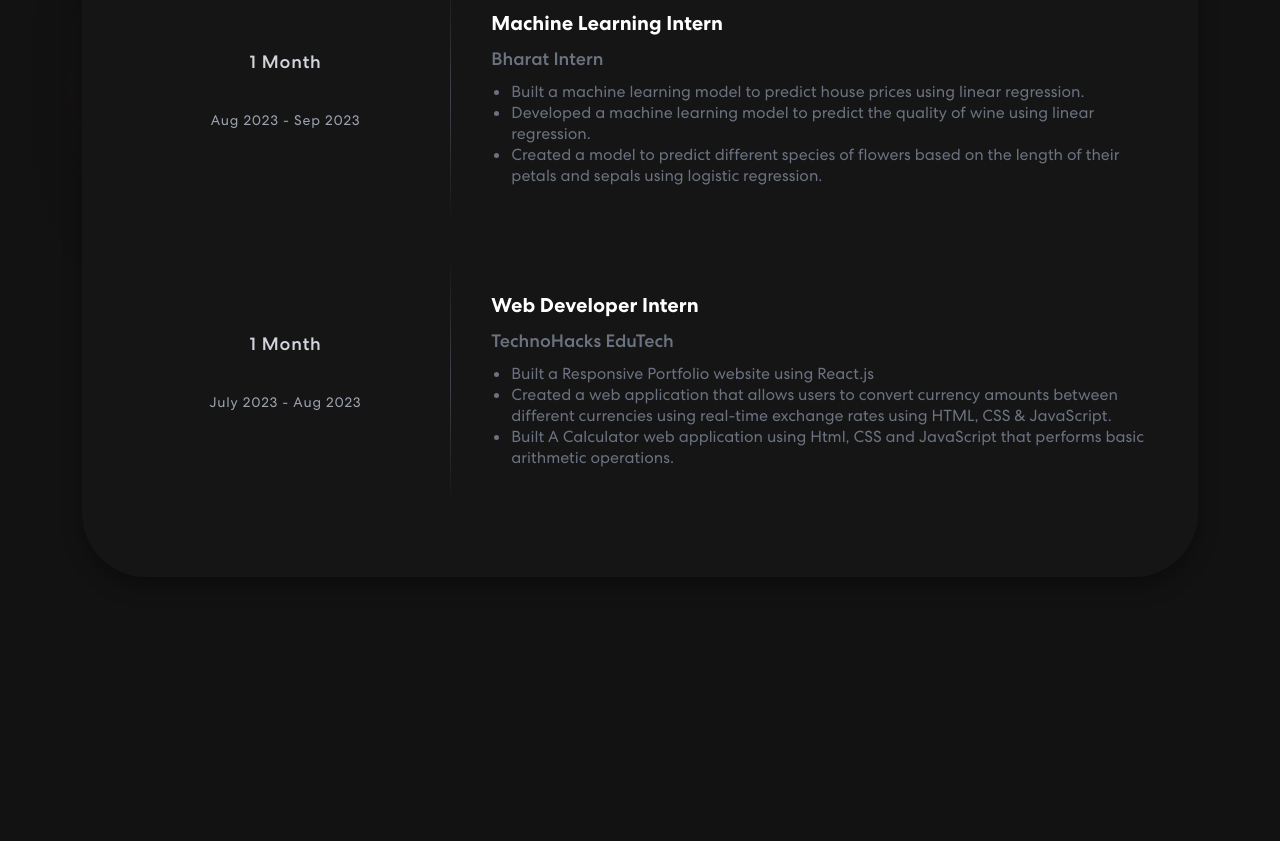
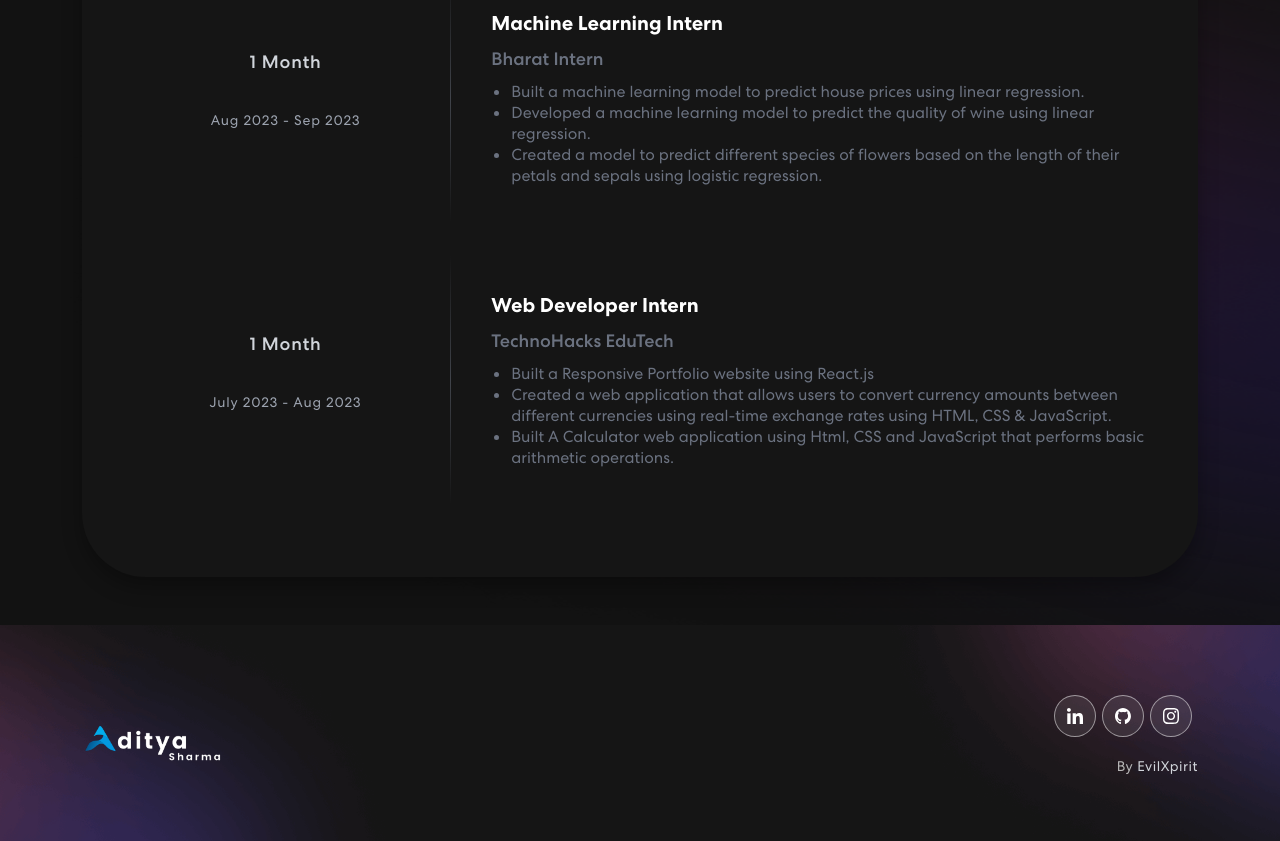
Before and after one commit to EvilXpirit/react-tailwind-portfolio, a React (Vite) app: page / in a window 1280 px wide. Shown: the part 2853-3694 px from the top of the page. Before the commit the page ends 3478 px from the top, so only its background shows below. Built offline with nearby package versions, Linux system fonts and the light colour scheme.

Commit message:
footer update

```diff
--- a/src/App.css
+++ b/src/App.css
@@ -527,11 +527,14 @@ nav.navbar .navbar-toggler[aria-expanded="true"] .navbar-toggler-icon {
 }
 
 .background-image-left {
-  top: 25%; /* Adjust top position for better visual alignment */
+  top: 25%;
   position: absolute;
   bottom: 0;
-  width: 35%; /* Reduce the width for better balance */
+  /* width: 35%; */
+  width: 100%;
+  height: 90%;
   z-index: -4;
+  /* z-index: 0; */
   opacity: 0.5; /* Add a bit of transparency to the background image */
 }
 
@@ -612,7 +615,7 @@ nav.navbar .navbar-toggler[aria-expanded="true"] .navbar-toggler-icon {
 
 /************ Footer Css ************/
 .footer {
-  padding: 0 0 50px 0;
+  padding: 70px 0 50px 0;
   background-image: url('./assets/img/footer-bg.png');
   background-position: center center;
   background-size: cover;
--- a/src/App.jsx
+++ b/src/App.jsx
@@ -6,6 +6,7 @@ import { Banner } from "./components/Banner";
 import { Projects } from "./components/Projects";
 import { Skills } from "./components/Skills";
 import { Experience } from "./components/Experience";
+import { Footer } from "./components/Footer";
 import './index.css';
 
 function App() {
@@ -16,6 +17,7 @@ function App() {
       <Skills />
       <Projects />
       <Experience />
+      <Footer />
     </div>
   );
 }
--- a/src/components/Experience.jsx
+++ b/src/components/Experience.jsx
@@ -53,7 +53,7 @@ export const Experience = () => {
             </div>
           </div>
       </div>
-      <img className="background-image-left" src={colorSharp} alt="Image" />
+      <img className="background-image-left hidden md:flex" src={colorSharp} alt="Image" />
     </section>
   );
 };
--- /dev/null
+++ b/src/components/Footer.jsx
@@ -0,0 +1,30 @@
+import { Container, Row, Col } from "react-bootstrap";
+// import { MailchimpForm } from "./MailchimpForm";
+// import logo from "../assets/img/logo.svg";
+import logo from '../assets/img/Aditya Sharma logo 4.png';
+import navIcon1 from '../assets/img/nav-icon1.svg';
+import navIcon2 from '../assets/img/nav-icon4.svg';
+import navIcon3 from '../assets/img/nav-icon3.svg';
+
+export const Footer = () => {
+  return (
+    <footer className="footer">
+      <Container>
+        <Row className="align-items-center">
+          {/* <MailchimpForm /> */}
+          <Col size={12} sm={6}>
+            <img src={logo} alt="Logo" />
+          </Col>
+          <Col size={12} sm={6} className="text-center text-sm-end">
+            <div className="social-icon">
+              <a href="https://www.linkedin.com/in/aditya-sharma-a019a1209/" target="_blank" rel="noreferrer"><img src={navIcon1} alt="Icon" /></a>
+              <a  href="https://github.com/EvilXpirit" target="_blank" rel="noreferrer"><img src={navIcon2} alt="Icon" /></a>
+              <a href="#"><img src={navIcon3} alt="Icon" /></a>
+            </div>
+            <p>By <a href="https://github.com/EvilXpirit" target="_blank" rel="noreferrer" className="no-underline text-gray-300 decoration"> EvilXpirit</a></p>
+          </Col>
+        </Row>
+      </Container>
+    </footer>
+  )
+}
```
